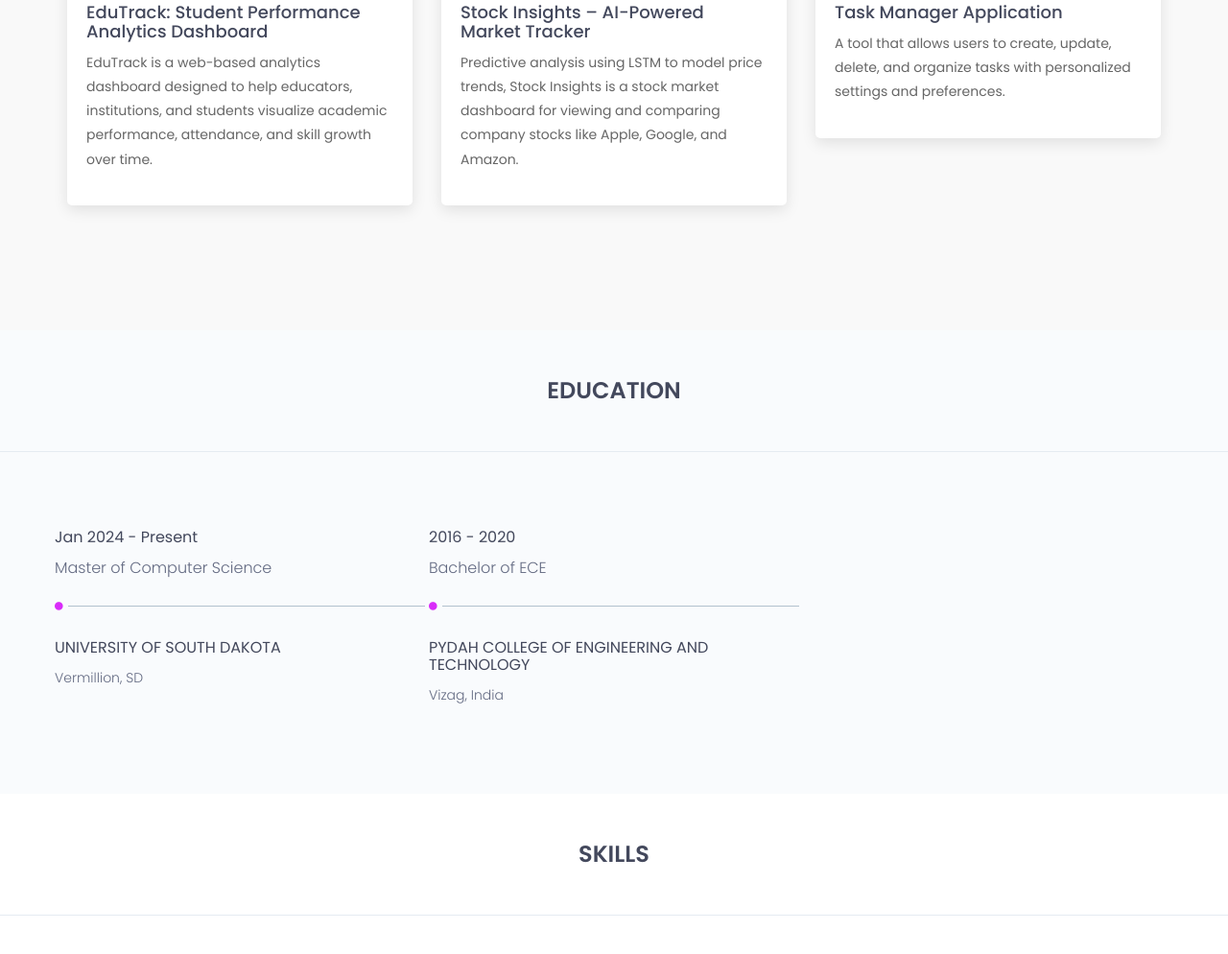
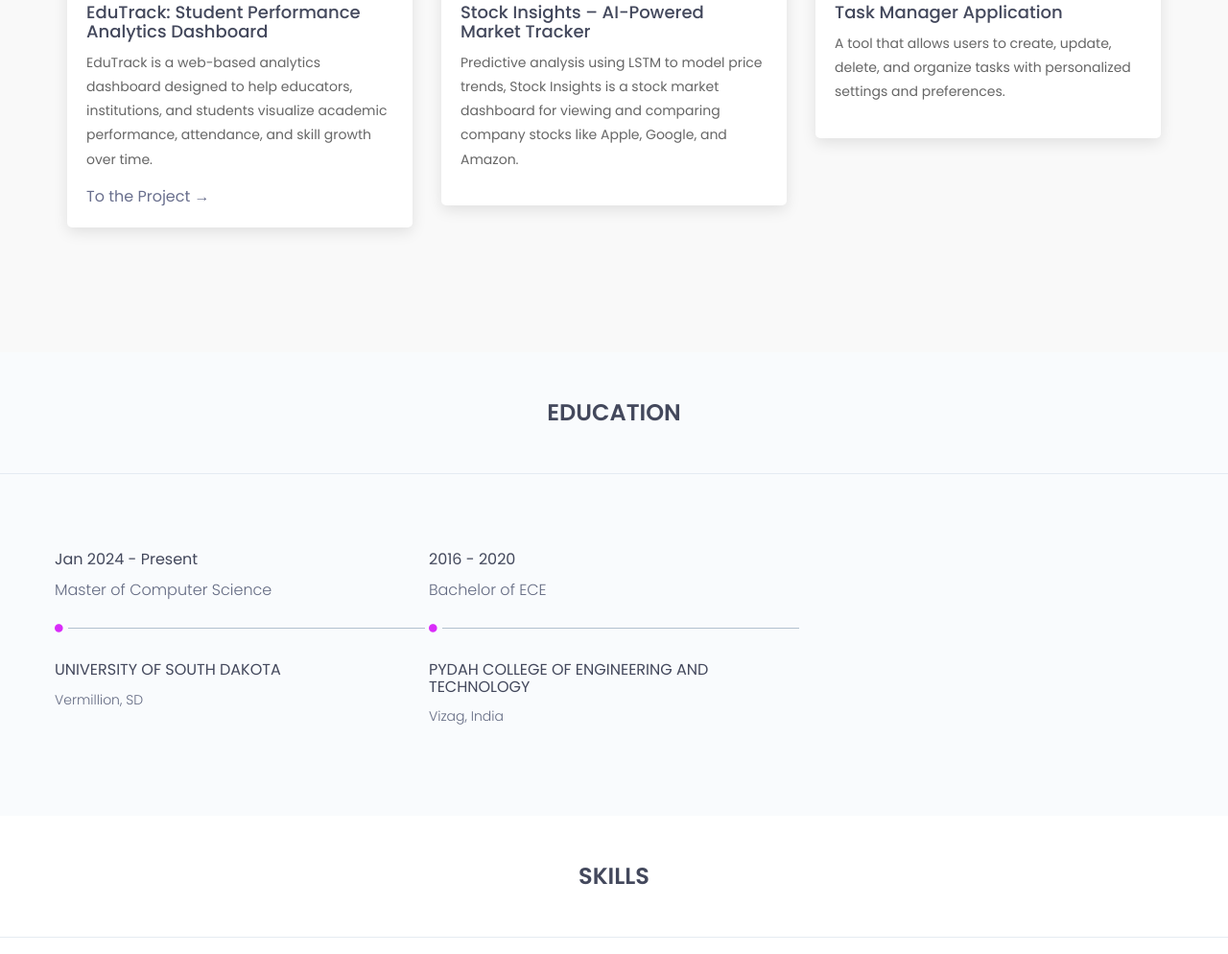
Before and after one commit to sairajeshch11/sairajeshch.github.io, a plain HTML site: page index.html in a window 1280 px wide. Shown: the part 2145-3139 px from the top of the page at 96% size. Drawn offline with nearby package versions, Linux system fonts and the light colour scheme.

Commit message:
Proj1 update

```diff
--- a/index.html
+++ b/index.html
@@ -194,10 +194,13 @@
                     <div class="project-content">
                         <h3>EduTrack: Student Performance Analytics Dashboard</h3>
                         <p>EduTrack is a web-based analytics dashboard designed to help educators, institutions, and students visualize academic performance, attendance, and skill growth over time.</p>
+                        <!-- Button to the project with arrow -->
+                        <a href="https://github.com/sairajeshch11/EduTrack-Student-Performance-Analytics-Dashboard" target="_blank" class="project-button">
+                            To the Project <span>&#8594;</span>
+                        </a>
                     </div>
                 </div>
             </div>
-
             <!-- Project 2 -->
             <div class="col-md-4 col-sm-6">
                 <div class="single-project-box">
```
